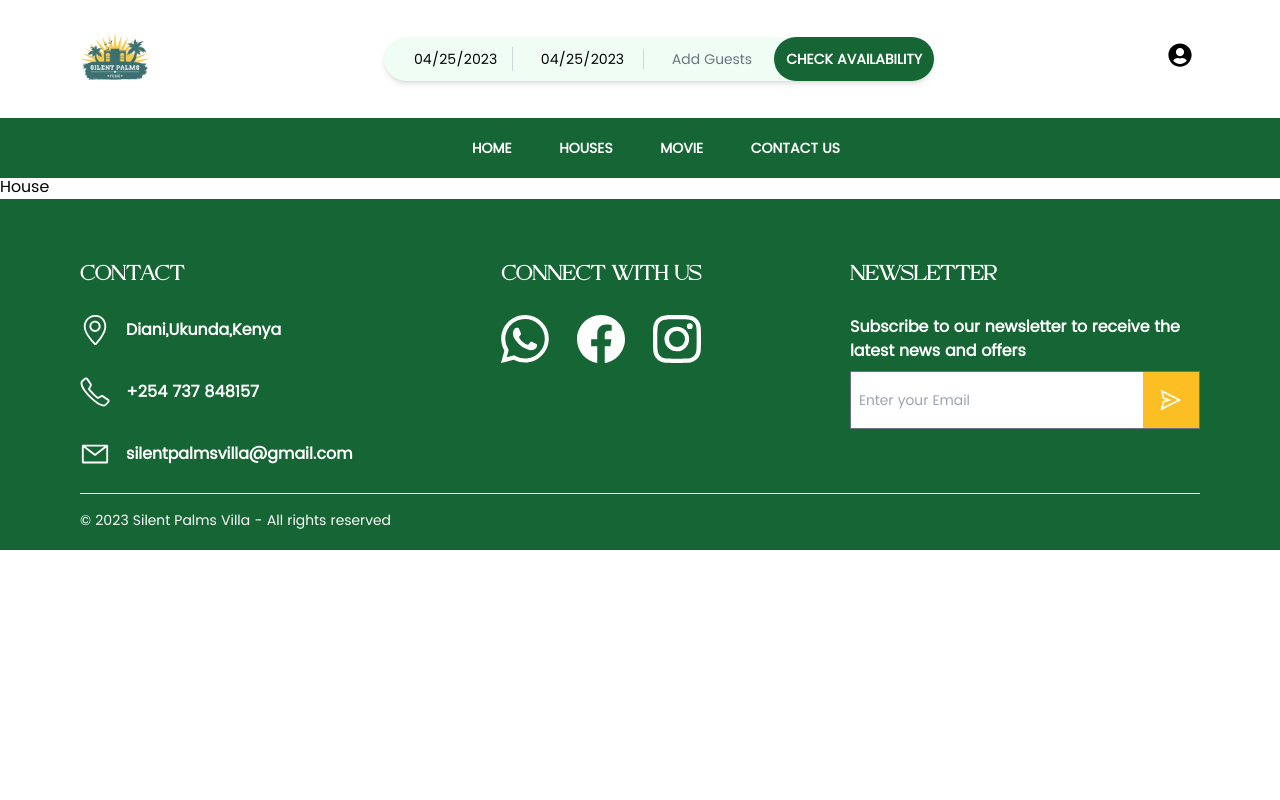
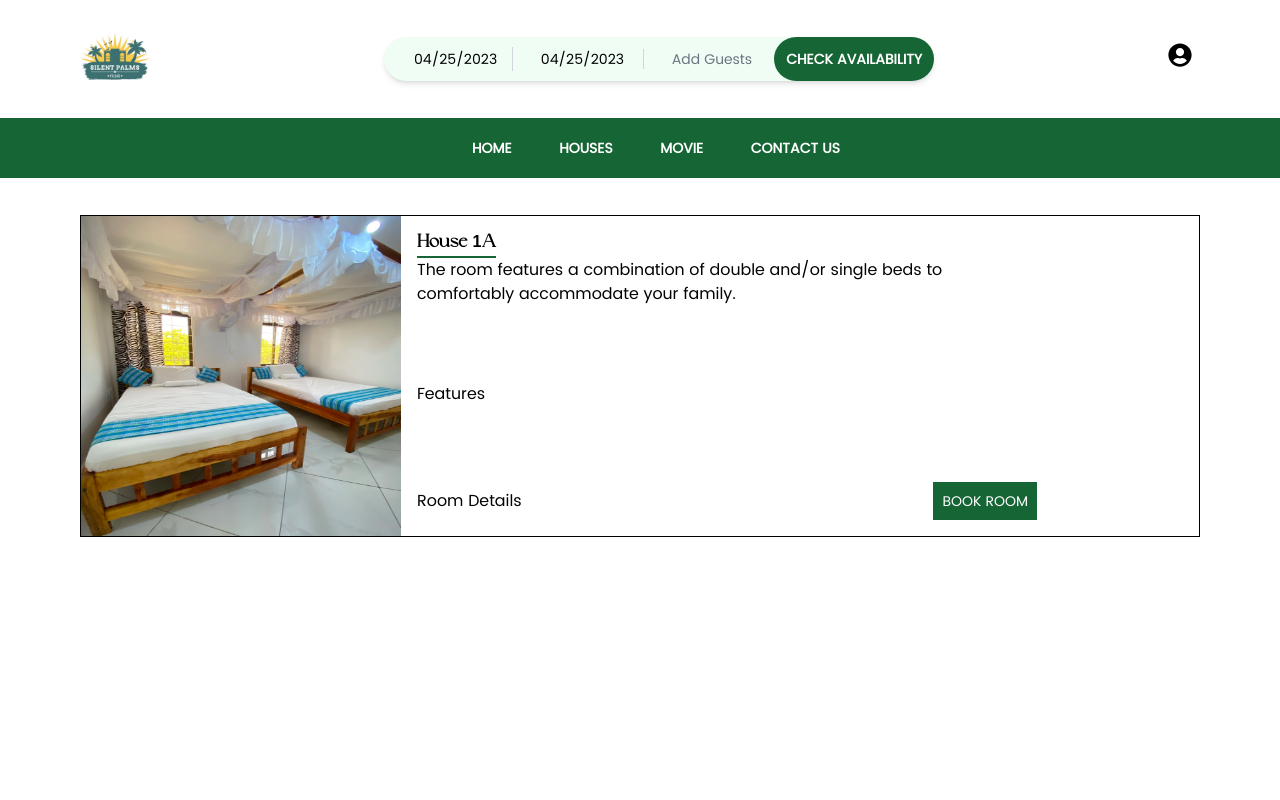
Before and after one commit to isadia-brian/night, a Next.js app: page /houses in a window 1280 px wide. Shown: the top 800 px of the page. Built offline with nearby package versions, Linux system fonts and the light colour scheme.

Commit message:
added pages

```diff
--- a/app/houses/page.js
+++ b/app/houses/page.js
@@ -1,9 +1,43 @@
-import React from "react";
+import localFont from "next/font/local";
+
+import Image from "next/image";
+import Link from "next/link";
+
+const kugile = localFont({ src: "../../public/kugile/Kugile_Demo.ttf" });
 
 const Houses = () => {
   return (
-    <div>
-      <h1>House</h1>
+    <div className="h-[70vh] md:h-screen px-20 py-10 flex w-full ">
+      <div className="border border-black w-full flex space-x-4 h-fit">
+        <div className="relative h-80 w-80 bg-black">
+          <Image src="/img14.webp" alt="room" fill />
+        </div>
+        <div>
+          <div className="flex flex-col justify-between h-full py-4 ">
+            <div className="flex flex-col">
+              <h5
+                className={`${kugile.className} font-extrabold border-green-800  border-b-2 max-w-fit`}
+              >
+                House 1A
+              </h5>
+              <p className=" max-w-[620px]">
+                The room features a combination of double and/or single beds to
+                comfortably accommodate your family.
+              </p>
+            </div>
+            <div>
+              <h3>Features</h3>
+            </div>
+
+            <div className="flex items-center justify-between ">
+              <Link href="/houses/house">Room Details</Link>
+              <button className="px-2 py-2 border border-green-800 bg-green-800 text-white max-w-[130px] text-sm">
+                BOOK ROOM
+              </button>
+            </div>
+          </div>
+        </div>
+      </div>
     </div>
   );
 };
--- a/app/users/User.js
+++ /dev/null
@@ -1,10 +0,0 @@
-const User = ({user}) => {
-  return (
-    <div>
-      <h1>{user.username}</h1>
-      <p>{user.email}</p>
-    </div>
-  );
-};
-
-export default User;
--- a/app/users/[id]/page.js
+++ /dev/null
@@ -1,14 +0,0 @@
-import { getUserById } from "@/lib/prisma/users";
-import User from "../User";
-
-const Page = async ({ params }) => {
-  const { user } = await getUserById(params.id);
-
-  return (
-    <div className="h-[70vh] md:h-[80vh]">
-      <User user={user} />
-    </div>
-  );
-};
-
-export default Page;
--- a/app/users/page.js
+++ /dev/null
@@ -1,21 +0,0 @@
-import { getUsers } from "@/lib/prisma/users";
-
-async function fetchUsers() {
-  const { users } = await getUsers();
-
-  if (!users) throw new Error("Failed to fetch users");
-  return users;
-}
-
-const Users = async () => {
-  const users = await fetchUsers();
-  return (
-    <ul>
-      {users.map((user) => (
-        <li key={user._id}>{user.username}</li>
-      ))}
-    </ul>
-  );
-};
-
-export default Users;
--- a/package.json
+++ b/package.json
@@ -9,7 +9,6 @@
     "lint": "next lint"
   },
   "dependencies": {
-    "@prisma/client": "^4.13.0",
     "autoprefixer": "10.4.14",
     "axios": "^1.3.6",
     "date-fns": "^2.29.3",
@@ -30,6 +29,5 @@
   },
   "devDependencies": {
     "prisma": "^4.13.0"
-  },
-  "postinstall": "prisma generate"
+  }
 }
```
